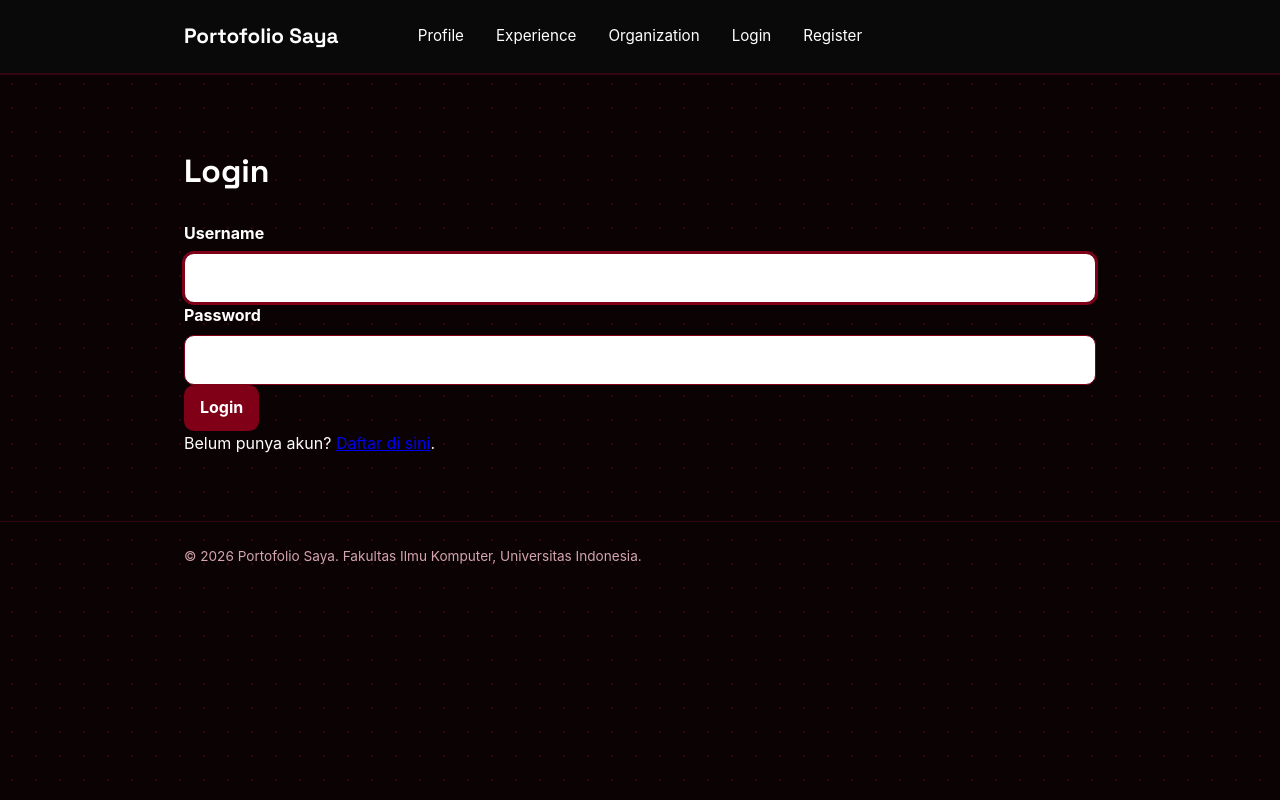
After one commit to Fathir-athaa/myportofolio, a Django app: page /login/ in a window 1280 px wide. The commit adds this page. Run offline with Django 5.2, Linux system fonts and the light colour scheme.

Commit message:
Tutorial 4 Done

```diff
--- a/main/models.py
+++ b/main/models.py
@@ -1,4 +1,5 @@
 import uuid
+from django.contrib.auth.models import User
 from django.db import models
 
 class Experience(models.Model):
@@ -17,6 +18,7 @@ class Experience(models.Model):
     category = models.CharField(max_length=20, choices=EXPERIENCE_CHOICES, default='full-time')
     started_at = models.DateTimeField(auto_now_add=True)
     ended_at = models.DateTimeField(blank=True, null=True)
+    starred_by = models.ManyToManyField(User, related_name="starred_experiences", blank=True)
 
     def __str__(self):
         return self.title
@@ -38,6 +40,7 @@ class Organization(models.Model):
     status = models.CharField(max_length=50, default="Active Member")
     is_active = models.BooleanField(default=True)
     description = models.TextField()
+    starred_by = models.ManyToManyField(User, related_name="starred_organizations", blank=True)
 
     def __str__(self):
         return self.name
@@ -52,6 +55,3 @@ class OrganizationImage(models.Model):
 
     def __str__(self):
         return f"Image for {self.organization.name}"
-
-#test
-#gua
--- a/main/tests.py
+++ b/main/tests.py
@@ -80,9 +80,3 @@ class MainTest(TestCase):
         Organization.objects.all().delete()
         response = self.client.get(reverse("main:show_organization"))
         self.assertContains(response, "Belum ada organisasi yang ditambahkan.")
-<<<<<<< HEAD
-
-#test
-#guah
-=======
->>>>>>> master
--- a/main/urls.py
+++ b/main/urls.py
@@ -1,7 +1,12 @@
 from django.urls import path
 from django.conf.urls.static import static
 from django.conf import settings
-from main.views import show_main, show_experience, show_organization, add_experience, edit_experience, add_organization, edit_organization, get_experience_json, get_experience_xml, get_organization_json, get_organization_xml, delete_experience, delete_organization
+from main.views import (
+    show_main, show_experience, show_organization, add_experience, edit_experience,
+    add_organization, edit_organization, get_experience_json, get_experience_xml,
+    get_organization_json, get_organization_xml, delete_experience, delete_organization,
+    register, login_user, logout_user, toggle_star_experience, toggle_star_organization,
+)
 
 app_name = "main"
 
@@ -13,8 +18,10 @@ urlpatterns = [
     path("organization/", show_organization, name="show_organization"),
     path("organization/add/", add_organization, name="add_organization"),
     path("organization/<int:organization_id>/edit/", edit_organization, name="edit_organization"),
+    path("register/", register, name="register"),
+    path("login/", login_user, name="login"),
+    path("logout/", logout_user, name="logout"),
 
-    # Data delivery
     path("api/experience/", get_experience_json, name="get_experience_json"),
     path("api/experience/xml/", get_experience_xml, name="get_experience_xml"),
     path("api/organization/", get_organization_json, name="get_organization_json"),
@@ -23,6 +30,8 @@ urlpatterns = [
     # Delete
     path("experience/<uuid:experience_id>/delete/", delete_experience, name="delete_experience"),
     path("organization/<int:organization_id>/delete/", delete_organization, name="delete_organization"),
+        path("experience/<uuid:experience_id>/star/", toggle_star_experience, name="toggle_star_experience"),
+    path("organization/<int:organization_id>/star/", toggle_star_organization, name="toggle_star_organization"),
 ]
 
 if settings.DEBUG:
--- a/main/views.py
+++ b/main/views.py
@@ -1,15 +1,22 @@
 # Create your views here.
 from django.shortcuts import render, redirect, get_object_or_404
 from django.contrib import messages
+from django.contrib.auth import login, logout
+from django.contrib.auth.decorators import login_required
+from django.contrib.auth.forms import AuthenticationForm, UserCreationForm
 from django.core import serializers
+from django.core.exceptions import PermissionDenied
 from django.http import HttpResponse
+import datetime
 from main.models import Experience, Organization
 from main.forms import ExperienceForm, OrganizationForm
 
 def show_main(request):
     """Menampilkan halaman utama portofolio."""
+    last_login = request.COOKIES.get('last_login', 'Belum ada sesi login / Cookie tidak ditemukan')
     context = {
         'name': 'Portofolio Saya',
+        'last_login': last_login,
     }
     return render(request, 'index.html', context)
 
@@ -53,7 +60,10 @@ def show_organization(request):
     }
     return render(request, 'organization.html', context)
 
+@login_required(login_url="/login/")
 def add_experience(request):
+    if not request.user.is_superuser:
+        raise PermissionDenied
     form = ExperienceForm(request.POST or None)
     if request.method == "POST" and form.is_valid():
         form.save()
@@ -61,7 +71,10 @@ def add_experience(request):
     context = {'form': form}
     return render(request, 'experience_form.html', context)
 
+@login_required(login_url="/login/")
 def edit_experience(request, experience_id):
+    if not request.user.is_superuser:
+        raise PermissionDenied
     experience = get_object_or_404(Experience, pk=experience_id)
     form = ExperienceForm(request.POST or None, instance=experience)
     if request.method == "POST" and form.is_valid():
@@ -75,7 +88,10 @@ def edit_experience(request, experience_id):
     }
     return render(request, 'experience_edit_form.html', context)
 
+@login_required(login_url="/login/")
 def add_organization(request):
+    if not request.user.is_superuser:
+        raise PermissionDenied
     form = OrganizationForm(request.POST or None)
     if request.method == "POST" and form.is_valid():
         form.save()
@@ -83,7 +99,10 @@ def add_organization(request):
     context = {'form': form}
     return render(request, 'organization_form.html', context)
 
+@login_required(login_url="/login/")
 def edit_organization(request, organization_id):
+    if not request.user.is_superuser:
+        raise PermissionDenied
     organization = get_object_or_404(Organization, pk=organization_id)
     form = OrganizationForm(request.POST or None, instance=organization)
     if request.method == "POST" and form.is_valid():
@@ -104,7 +123,7 @@ def get_experience_json(request):
     if title_query:
         experiences = experiences.filter(title__icontains=title_query)
 
-    experience_json = serializers.serialize("json", experiences)
+    experience_json = serializers.serialize("json", experiences, use_natural_foreign_keys=True)
     return HttpResponse(experience_json, content_type="application/json")
 
 
@@ -121,7 +140,7 @@ def get_organization_json(request):
     if name_query:
         organizations = organizations.filter(name__icontains=name_query)
 
-    organization_json = serializers.serialize("json", organizations)
+    organization_json = serializers.serialize("json", organizations, use_natural_foreign_keys=True)
     return HttpResponse(organization_json, content_type="application/json")
 
 
@@ -130,7 +149,10 @@ def get_organization_xml(request):
     organization_xml = serializers.serialize("xml", organizations)
     return HttpResponse(organization_xml, content_type="application/xml")
 
+@login_required(login_url="/login/")
 def delete_experience(request, experience_id):
+    if not request.user.is_superuser:
+        raise PermissionDenied
     experience = get_object_or_404(Experience, pk=experience_id)
     if request.method == "POST":
         experience.delete()
@@ -138,11 +160,69 @@ def delete_experience(request, experience_id):
         return redirect('main:show_experience')
     return redirect('main:show_experience')
 
-
+@login_required(login_url="/login/")
 def delete_organization(request, organization_id):
+    if not request.user.is_superuser:
+        raise PermissionDenied
     organization = get_object_or_404(Organization, pk=organization_id)
     if request.method == "POST":
         organization.delete()
         messages.success(request, "Organization berhasil dihapus!")
         return redirect('main:show_organization')
     return redirect('main:show_organization')
+
+@login_required(login_url="/login/")
+def toggle_star_experience(request, experience_id):
+    experience = get_object_or_404(Experience, pk=experience_id)
+    if request.method == "POST":
+        if request.user in experience.starred_by.all():
+            experience.starred_by.remove(request.user)
+        else:
+            experience.starred_by.add(request.user)
+        return redirect('main:show_experience')
+    return redirect('main:show_experience')
+
+
+@login_required(login_url="/login/")
+def toggle_star_organization(request, organization_id):
+    organization = get_object_or_404(Organization, pk=organization_id)
+    if request.method == "POST":
+        if request.user in organization.starred_by.all():
+            organization.starred_by.remove(request.user)
+        else:
+            organization.starred_by.add(request.user)
+        return redirect('main:show_organization')
+    return redirect('main:show_organization')
+
+def register(request):
+    form = UserCreationForm(request.POST or None)
+    if request.method == "POST" and form.is_valid():
+        form.save()
+        messages.success(request, "Akun berhasil dibuat. Silakan login.")
+        return redirect("main:login")
+    context = {
+        "name": "Portofolio Saya",
+        "form": form,
+    }
+    return render(request, "register.html", context)
+
+def login_user(request):
+    form = AuthenticationForm(request, data=request.POST or None)
+    if request.method == "POST" and form.is_valid():
+        user = form.get_user()
+        login(request, user)
+        response = redirect("main:show_main")
+        response.set_cookie('last_login', datetime.datetime.now().strftime('%Y-%m-%d %H:%M:%S'))
+        return response
+    context = {
+        "name": "Portofolio Saya",
+        "form": form,
+    }
+    return render(request, "login.html", context)
+
+
+def logout_user(request):
+    logout(request)
+    response = redirect("main:show_main")
+    response.delete_cookie('last_login')
+    return response
--- a/static/css/style.css
+++ b/static/css/style.css
@@ -1003,4 +1003,23 @@ header {
     width: 100%;
     text-align: center;
   }
+
+  .star-form {
+  display: inline;
+  }
+  .button-star {
+    display: inline-flex;
+    align-items: center;
+    gap: 0.4rem;
+    background: var(--ink);
+  }
+  .button-star.is-starred {
+    background: var(--accent);
+  }
+  .star-count {
+    padding: 0.05rem 0.4rem;
+    border-radius: 999px;
+    background: rgba(255, 255, 255, 0.25);
+    font-size: 0.8rem;
+  }
 }
--- a/templates/base.html
+++ b/templates/base.html
@@ -19,6 +19,13 @@
                 <a href="{% url 'main:show_main' %}">Profile</a>
                 <a href="{% url 'main:show_experience' %}">Experience</a>
                 <a href="{% url 'main:show_organization' %}">Organization</a>
+                {% if user.is_authenticated %}
+                    <span class="nav-user">{{ user.username }}</span>
+                    <a href="{% url 'main:logout' %}">Logout</a>
+                {% else %}
+                    <a href="{% url 'main:login' %}">Login</a>
+                    <a href="{% url 'main:register' %}">Register</a>
+                {% endif %}
             </nav>
         </div>
     </header>
--- a/templates/experience.html
+++ b/templates/experience.html
@@ -13,9 +13,11 @@
 
       <div class="project-header">
         <h1>Experience</h1>
+        {% if user.is_superuser %}
         <a href="{% url 'main:add_experience' %}" class="button project-add-button">
           <span aria-hidden="true">+</span> Tambah Experience
         </a>
+        {% endif %}
       </div>
 
       <form method="get" action="{% url 'main:show_experience' %}" class="project-search">
@@ -51,8 +53,11 @@
             <p class="experience-description">{{ experience.description }}</p>
 
             <div class="project-actions">
+              {% include "components/experience_star.html" with experience=experience %}
+              {% if user.is_superuser %}
               <a href="{% url 'main:edit_experience' experience.id %}" class="button">Edit</a>
               {% include "components/experience_delete_modal.html" with experience=experience %}
+              {% endif %}
             </div>
           </div>
         </article>
--- a/templates/index.html
+++ b/templates/index.html
@@ -22,6 +22,10 @@
                     <div class="meta-row">
                         <dt>Program</dt>
                         <dd>{{study_program}}</dd>
+                    </div>
+                    <div class="meta-row">
+                        <dt>Sesi Terakhir Login</dt>
+                        <dd>{{ last_login }}</dd>
                     </div>
                 </div>`
             </div>
--- /dev/null
+++ b/templates/login.html
@@ -0,0 +1,33 @@
+{% extends "base.html" %}
+{% block meta %}
+  <title>Login - {{ name }}</title>
+{% endblock meta %}
+{% block content %}
+  <main>
+    <section class="experience-section">
+      <div class="container">
+        <h1>Login</h1>
+        {% for message in messages %}
+          <p class="form-message">{{ message }}</p>
+        {% endfor %}
+        <form method="post" action="{% url 'main:login' %}" class="project-form">
+          {% csrf_token %}
+          {% for field in form %}
+            <div class="form-group">
+              <label for="{{ field.id_for_label }}">{{ field.label }}</label>
+              {{ field }}
+              {% for error in field.errors %}
+                <p class="form-error">{{ error }}</p>
+              {% endfor %}
+            </div>
+          {% endfor %}
+          {% for error in form.non_field_errors %}
+            <p class="form-error">{{ error }}</p>
+          {% endfor %}
+          <button type="submit" class="button">Login</button>
+        </form>
+        <p>Belum punya akun? <a href="{% url 'main:register' %}">Daftar di sini</a>.</p>
+      </div>
+    </section>
+  </main>
+{% endblock content %}
--- a/templates/organization.html
+++ b/templates/organization.html
@@ -8,9 +8,11 @@
 
         <div class="project-header">
             <h1>Organizations</h1>
+            {% if user.is_superuser %}
             <a href="{% url 'main:add_organization' %}" class="button project-add-button">
                 <span aria-hidden="true">+</span> Tambah Organization
             </a>
+            {% endif %}
         </div>
 
         <form method="get" action="{% url 'main:show_organization' %}" class="project-search">
@@ -46,8 +48,11 @@
                 <p class="experience-description">{{ org.description }}</p>
 
             <div class="project-actions">
+                {% include "components/organization_star.html" with org=org %}
+                {% if user.is_superuser %}
                 <a href="{% url 'main:edit_organization' org.id %}" class="button">Edit</a>
                 {% include "components/organization_delete_modal.html" with org=org %}
+                {% endif %}
             </div>
         </div>
         </article>
```
Also changed, not shown: templates/components/experience_star.html (added, +9 -0 lines), templates/components/organization_star.html (added, +9 -0 lines), templates/register.html (added, +33 -0 lines), test_e2e.py (added, +119 -0 lines), main/migrations/0002_experience_starred_by_organization_starred_by.py (added).
